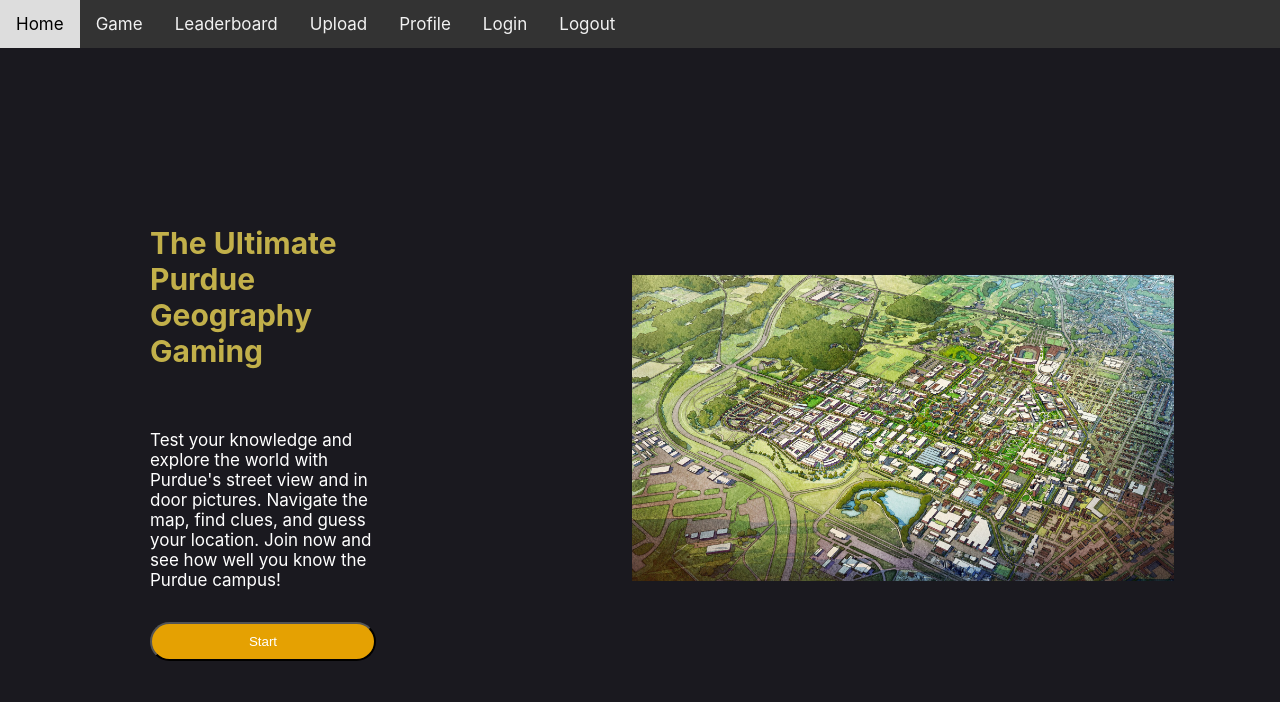
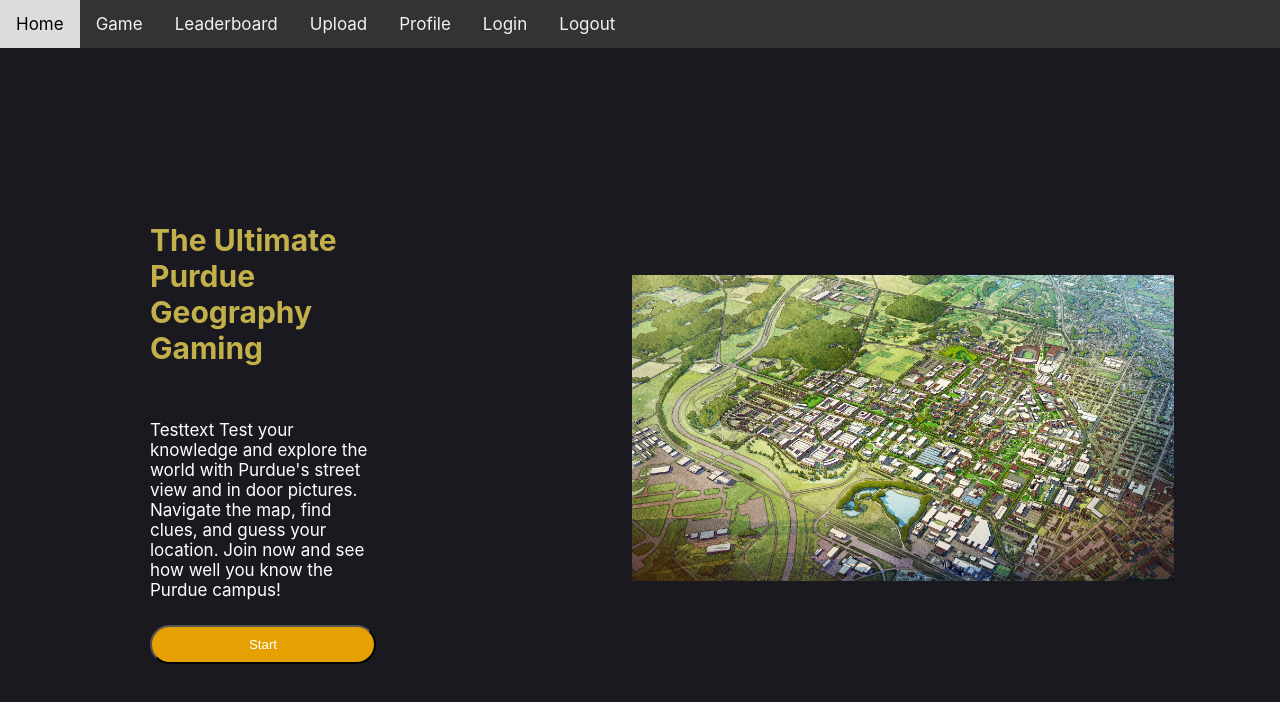
Before and after one commit to guo543/geochallenge, a React (Create React App) app in the folder client/: page / in a window 1280 px wide. Shown: the top 702 px of the page. Built offline with nearby package versions, Linux system fonts and the light colour scheme.

Commit message:
upload client to S3

```diff
--- a/client/src/App.js
+++ b/client/src/App.js
@@ -10,6 +10,7 @@
             The Ultimate Purdue Geography Gaming
           </h3>
           <p style={{ color: "white", fontSize: 17 }}>
+            Testtext
             Test your knowledge and explore the world with Purdue's street view
             and in door pictures. Navigate the map, find clues, and guess your
             location. Join now and see how well you know the Purdue campus!
```
